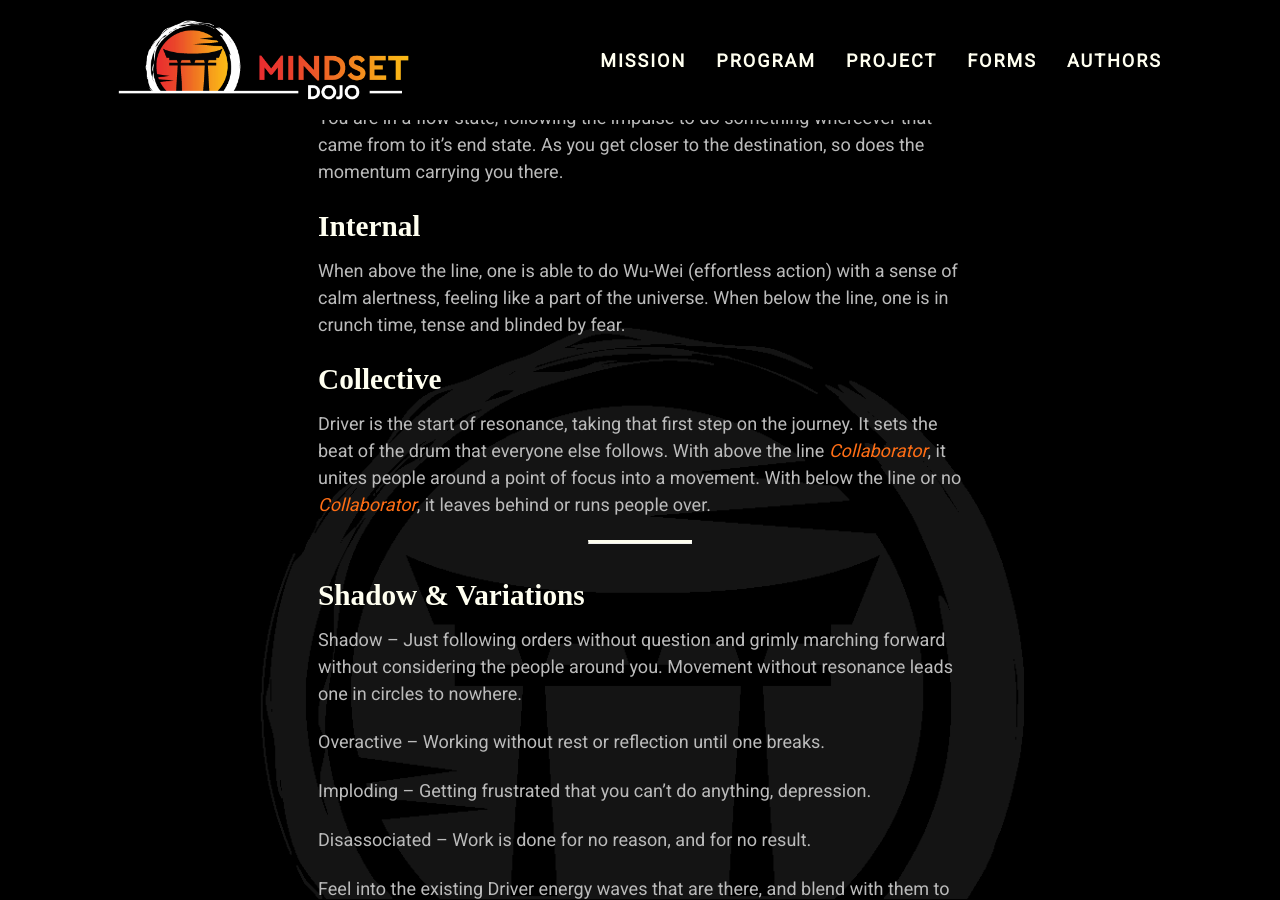
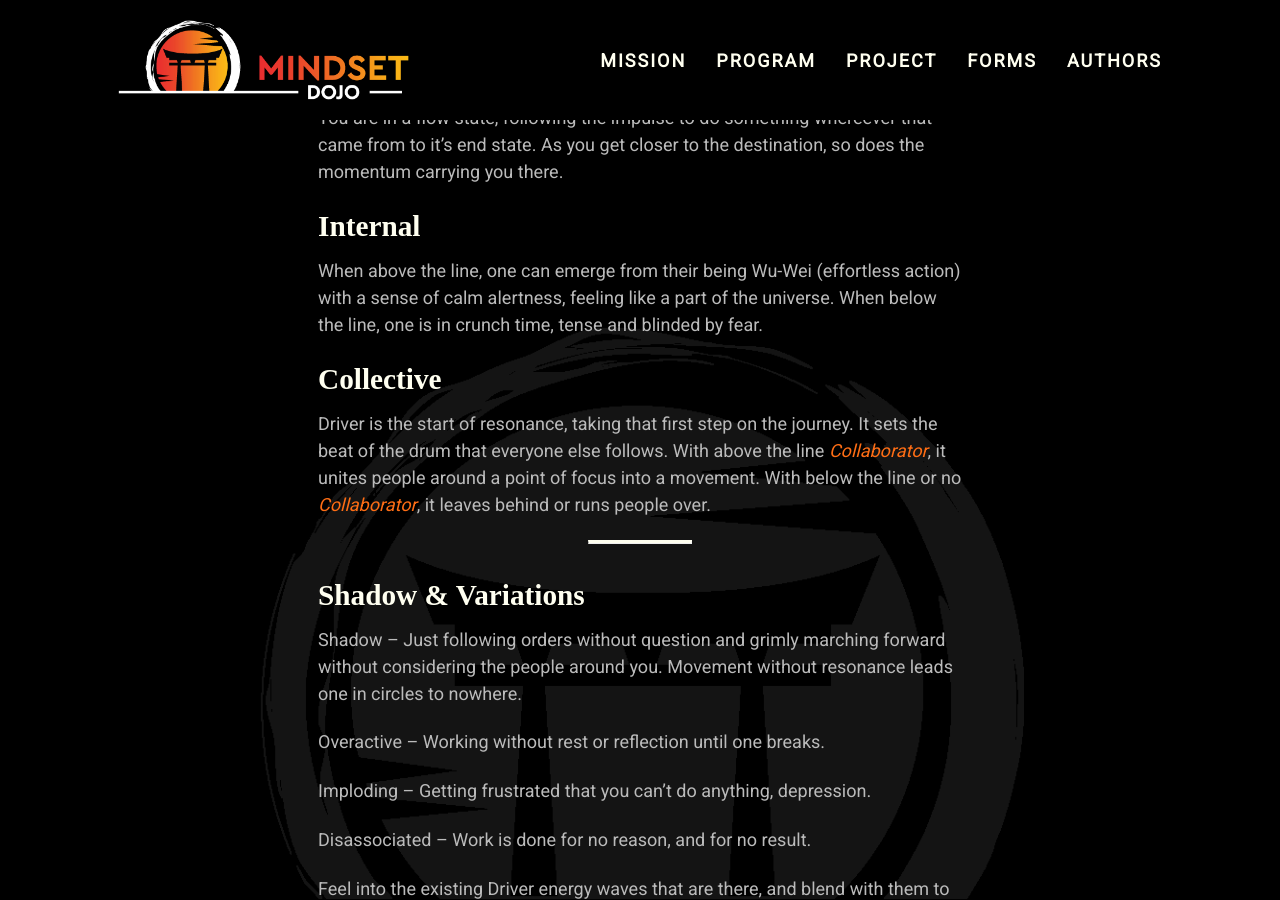
Before and after one commit to mindset-dojo/mindset-dojo.github.io, a Jekyll site: the page built from _forms/driver.md, in a window 1280 px wide and 900 px high, scrolled down 389 px. Built offline with Jekyll 4.4.1, drawn with Linux system fonts in a browser that asks for light colours; some web fonts are replaced.

Commit message:
fix(driver): wu-wei language.

```diff
--- a/_forms/driver.md
+++ b/_forms/driver.md
@@ -22,7 +22,7 @@ You are in a flow state, following the impulse to do something whereever that ca
 
 ### Internal
 
-When above the line, one is able to do Wu-Wei (effortless action) with a sense of calm alertness, feeling like a part of the universe. When below the line, one is in crunch time, tense and blinded by fear.
+When above the line, one can emerge from their being Wu-Wei (effortless action) with a sense of calm alertness, feeling like a part of the universe. When below the line, one is in crunch time, tense and blinded by fear.
 
 ### Collective
 
```
